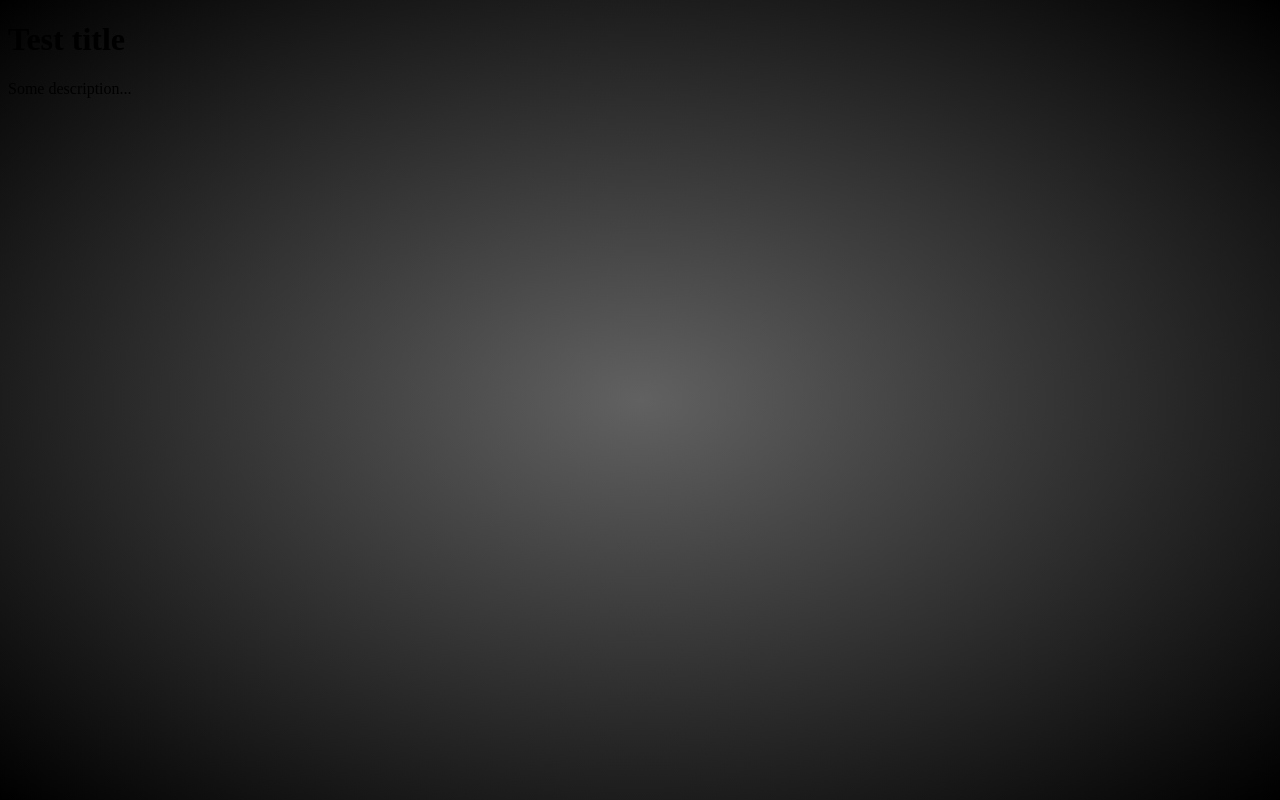
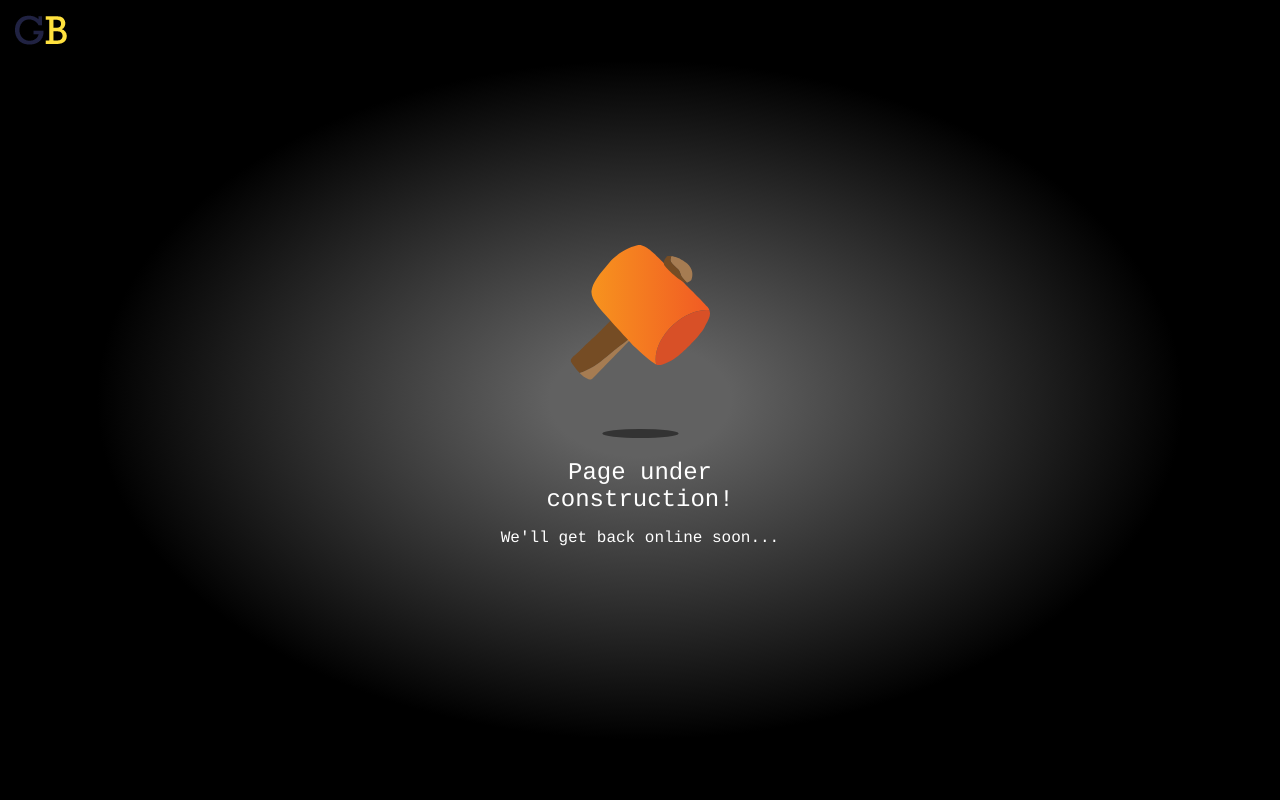
Before and after one commit to georgebokor/georgebokor.github.io, a plain HTML site: page index.html in a window 1280 px wide. Drawn offline with Linux system fonts and the light colour scheme.

Commit message:
page construction ready

```diff
--- a/index.html
+++ b/index.html
@@ -5,10 +5,12 @@
         <link type="text/css" href="main.css" rel="stylesheet" />
     </head>
     <body>
+        <div class="logo"><img src="gb-logo.png" alt="GB"></div>
         <div class="container">
+            <img src="hammer-new.svg" alt="hammer">
+            <h1>Page under construction!</h1>
+            <p>We'll get back online soon...</p>
+        </div>
 
-        </div>
-        <h1>Test title</h1>
-        <p>Some description...</p>
     </body>
 </html>
--- a/main.css
+++ b/main.css
@@ -2,12 +2,47 @@ html {
     height: 100%;
 }
 body {
+    margin: 0;
+    padding: 0;
+}
+* {
+    font-family: Rockwell, "Courier Bold", Courier, Georgia, Times, "Times New Roman", serif;
+    color: #FFF;
+}
+body {
     background: #000000;
-    background: -moz-radial-gradient(center, ellipse cover, #616161 0%, #000000 100%); /* ff3.6+ */
-    background: -webkit-gradient(radial, center center, 0px, center center, 100%, color-stop(0%, #616161), color-stop(100%, #000000)); /* safari4+,chrome */
-    background: -webkit-radial-gradient(center, ellipse cover, #616161 0%, #000000 100%); /* safari5.1+,chrome10+ */
-    background: -o-radial-gradient(center, ellipse cover, #616161 0%, #000000 100%); /* opera 11.10+ */
-    background: -ms-radial-gradient(center, ellipse cover, #616161 0%, #000000 100%); /* ie10+ */
-    background: radial-gradient(ellipse at center, #616161 0%, #000000 100%); /* w3c */
+    background: -moz-radial-gradient(center, ellipse cover, #616161 10%, #000000 60%); /* ff3.6+ */
+    background: -webkit-gradient(radial, center center, 0px, center center, 60%, color-stop(10%, #616161), color-stop(60%, #000000)); /* safari4+,chrome */
+    background: -webkit-radial-gradient(center, ellipse cover, #616161 10%, #000000 60%); /* safari5.1+,chrome10+ */
+    background: -o-radial-gradient(center, ellipse cover, #616161 10%, #000000 60%); /* opera 11.10+ */
+    background: -ms-radial-gradient(center, ellipse cover, #616161 10%, #000000 60%); /* ie10+ */
+    background: radial-gradient(ellipse at center, #616161 10%, #000000 60%); /* w3c */
     filter: progid:DXImageTransform.Microsoft.gradient( startColorstr='#616161', endColorstr='#000000',GradientType=1 ); /* ie6-9 */
 }
+.logo {
+    position: absolute;
+    left: 15px;
+    top: 15px;
+}
+h1 {
+    font-size: 24px;
+    font-style: normal;
+    font-variant: normal;
+    font-weight: 500;
+}
+p {
+    font-size: 16px;
+    font-style: normal;
+    font-variant: normal;
+    font-weight: 400;
+}
+.container {
+    width: 300px;
+    height: 310px;
+    text-align: center;
+    position: absolute;
+    top: 50%;
+    margin-top: -155px;
+    left: 50%;
+    margin-left: -150px;
+}
```
Also changed, not shown: gb-logo.png (added), hammer-new.svg (added).
